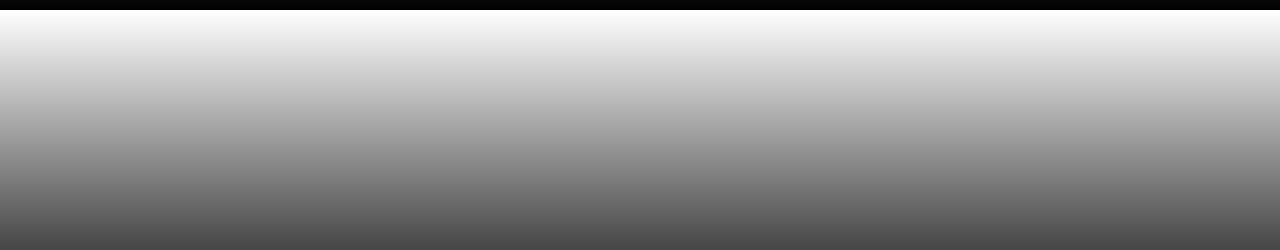
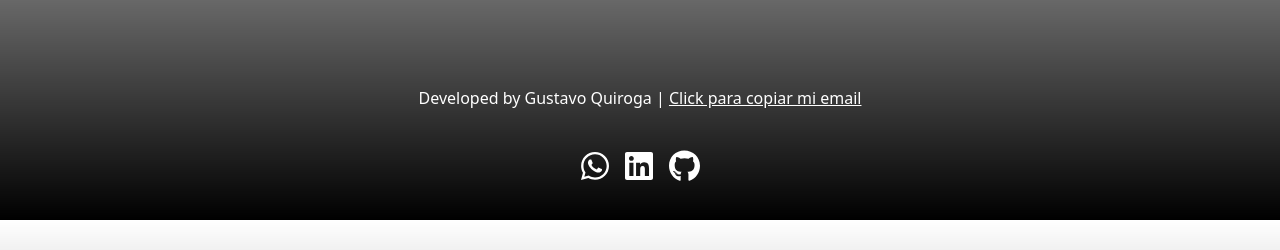
Before and after one commit to guccho6w9/Daily-news-page, a Next.js app in the folder daily-news-weather/: page / in a window 1280 px wide. Shown: the part 320-570 px from the top of the page. Built offline with nearby package versions, Linux system fonts and the light colour scheme; no server answers.

Commit message:
Refactor(-): chenged header to footer, added code for contact info

```diff
--- /dev/null
+++ b/daily-news-weather/src/components/footer.tsx
@@ -0,0 +1,54 @@
+//footer
+
+import { FontAwesomeIcon } from '@fortawesome/react-fontawesome';
+import { faWhatsapp, faLinkedin, faGithub } from '@fortawesome/free-brands-svg-icons' //iconos de marcas
+import '@/app/globals.css';
+import { useState } from 'react';
+
+//funcion para copiar el email al clickear el mensaje
+const Footer = () => {
+    const [copied, setCopied] = useState(false);
+
+    const handleCopyEmail = () => {
+        const email = 'gusta.quiroga033@gmail.com'; // mi dirección de correo electrónico
+        navigator.clipboard.writeText(email);
+        setCopied(true);
+        setTimeout(() => setCopied(false), 3000); // Reiniciar el estado de 'copied' después de 3 segundos
+    };
+
+    //cuerpo del footer
+    return (
+        <footer className="bg-gray-800 bg-transparent text-white text-center py-4">
+
+            <p> {/*mensaje de mi autoria y copar email */}
+                Developed by Gustavo Quiroga |{' '}
+                <span className="cursor-pointer underline" onClick={handleCopyEmail}>
+                    Click para copiar mi email
+                </span>
+
+            </p>
+            {/* notificacion de mensaje copiado */}
+            {copied && <span className="ml-2 text-gray-500">Copiado al portapapeles</span>}
+
+            {/* iconos con info de contacto */}
+            <div className="flex justify-center mt-10">
+
+                {/* whatsapp */}
+                <a href="https://api.whatsapp.com/send?phone=5493856178160" target="_blank" rel="noopener noreferrer" className="text-white mx-2">
+                    <FontAwesomeIcon icon={faWhatsapp} size="2x" />
+                </a>
+                {/* linkedin */}
+                <a href="https://www.linkedin.com/in/gustavo-quiroga-772313200/" target="_blank" rel="noopener noreferrer" className="text-white mx-2">
+                    <FontAwesomeIcon icon={faLinkedin} size="2x" />
+                </a>
+                {/* github */}
+                <a href='https://github.com/guccho6w9' target='_blank' rel='noopener noreferrer' className='text-white mx-2'>
+                    <FontAwesomeIcon icon={faGithub} size='2x' />
+
+                </a>
+            </div>
+        </footer>
+    );
+};
+
+export default Footer;
--- a/daily-news-weather/src/pages/index.tsx
+++ b/daily-news-weather/src/pages/index.tsx
@@ -3,6 +3,7 @@ import axios from 'axios';
 import 'slick-carousel/slick/slick.css';
 import 'slick-carousel/slick/slick-theme.css';
 import '@/app/globals.css';
+import Footer from '@/components/footer'; //importado footer.js
 import '@fortawesome/fontawesome-free/css/all.min.css'; // Importa Font Awesome
 
 // API keys
@@ -271,7 +272,7 @@ const Home: React.FC = () => {
       </div>
 
       {/* navegador de noticias */}
-      <div className="flex flex-row flex-wrap justify-center mt-8 space-x-2 sm:space-x-4">
+      <div className="flex flex-row flex-wrap justify-center mt-8 space-x-2 sm:space-x-4 mb-20">
         {news.map((article, index) => (
           <div
             key={index}
@@ -288,7 +289,9 @@ const Home: React.FC = () => {
             </div>
           </div>
         ))}
+
       </div>
+      <Footer />
     </div>
   );
 };
```
Also changed, not shown: daily-news-weather/src/components/header.tsx (deleted).
